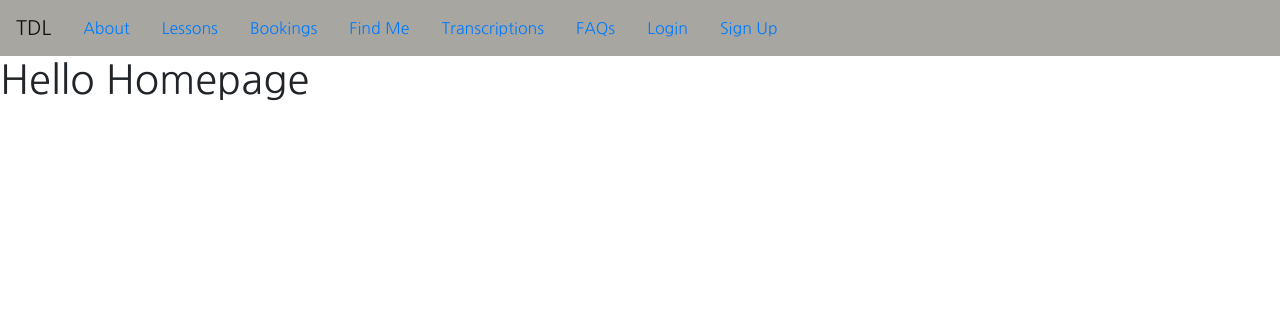
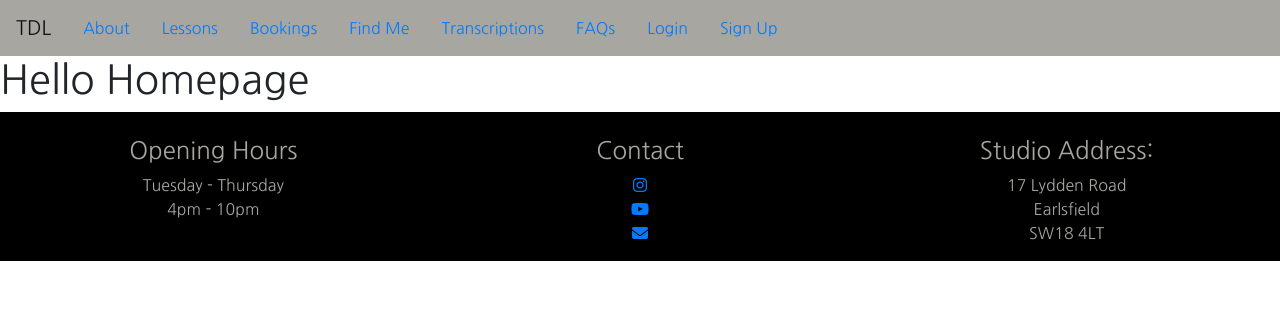
Before and after one commit to Tom-Ainsworth/CI-PP4-toms-drum-lessons, a Django app: page / in a window 1280 px wide. Shown: the top 316 px of the page. Run offline with Django 4.2, Linux system fonts and the light colour scheme; some libraries are stand-ins or nearby versions.

Commit message:
Add footer to base.html

```diff
--- a/templates/base.html
+++ b/templates/base.html
@@ -11,8 +11,10 @@
     <link rel="stylesheet" href="https://cdn.jsdelivr.net/npm/bootstrap@4.6.1/dist/css/bootstrap.min.css"
       integrity="sha384-zCbKRCUGaJDkqS1kPbPd7TveP5iyJE0EjAuZQTgFLD2ylzuqKfdKlfG/eSrtxUkn" crossorigin="anonymous">
     <link rel="stylesheet" href="{% static 'css/style.css' %}">
-    <link rel="shortcut icon" href="    https://res.cloudinary.com/tom-s-drum-lessons/image/upload/v1654970859/favicon_krdaef.ico
-" type="image/x-icon">
+    <link rel="shortcut icon"
+      href="https://res.cloudinary.com/tom-s-drum-lessons/image/upload/v1654970859/favicon_krdaef.ico"
+      type="image/x-icon">
+    <script src="https://kit.fontawesome.com/f81afa6388.js" crossorigin="anonymous"></script>
     <title>{{ title }}</title>
   </head>
 
@@ -39,8 +41,40 @@
 
     <main>{% block content%} {%endblock%}</main>
 
-    <footer>
+    <footer class='container-fluid text-center bg-black text-grey pt-4'>
+      <div class="row">
+        <div class="col-sm ">
+          <h4>Opening Hours</h4>
+          <p>Tuesday - Thursday
+            <br>
+            4pm - 10pm
+          </p>
 
+        </div>
+        <div class="col-sm">
+          <h4>Contact</h4>
+
+          <p>
+            <a href="https://www.instagram.com/tomainsworthdrums/?hl=en"><i class="fa-brands fa-instagram"></i></a>
+            <br>
+            <a href="https://www.instagram.com/tomainsworthdrums/?hl=en"><i class="fa-brands fa-youtube"></i></a>
+            <br>
+            <a href="https://www.instagram.com/tomainsworthdrums/?hl=en"><i class="fa-solid fa-envelope"></i></a>
+
+          </p>
+        </div>
+        <div class="col-sm">
+          <h4>Studio Address:</h4>
+          <p>
+            17 Lydden Road
+            <br>
+            Earlsfield
+            <br>
+            SW18 4LT
+          </p>
+
+        </div>
+      </div>
     </footer>
 
     <script src="https://cdn.jsdelivr.net/npm/jquery@3.5.1/dist/jquery.slim.min.js"
```
